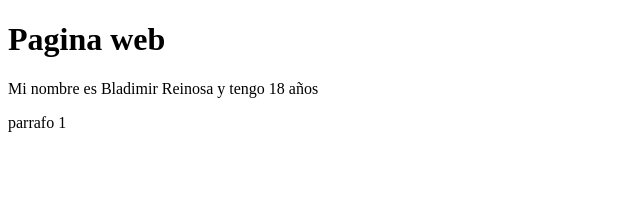
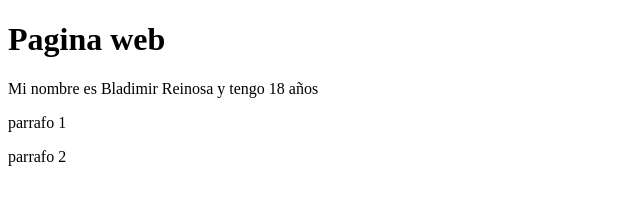
Before and after one commit to Bladimir-Rei/Ejemplo_Seminario_Git_GitHub, a plain HTML site: page index.html in a window 1280 px wide. Shown: the full height of the page, 0-640 px from the left. Drawn offline with Linux system fonts and the light colour scheme.

Commit message:
agregue un tercer parrafo

```diff
--- a/index.html
+++ b/index.html
@@ -16,5 +16,9 @@
         parrafo 1
     </p>
 
+    <p>
+        parrafo 2
+    </p>
+
 </body>
 </html>
```
